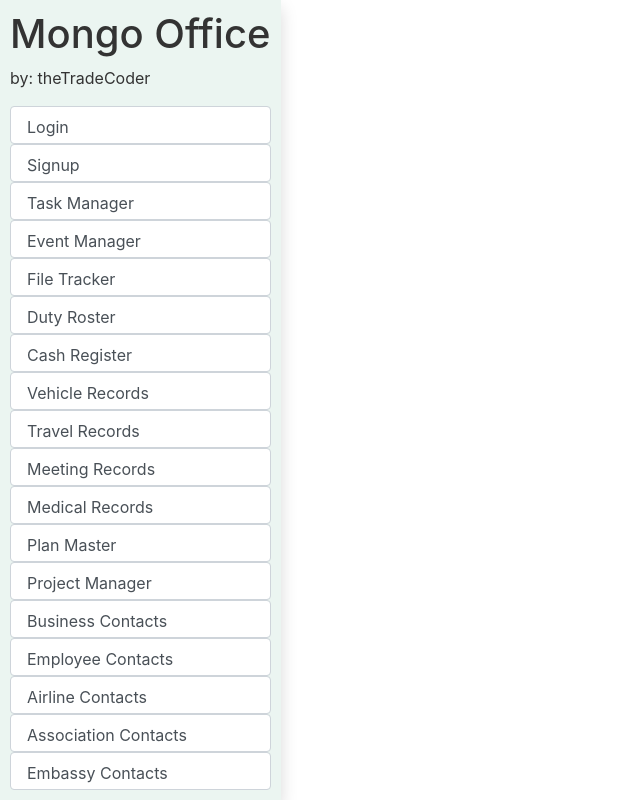
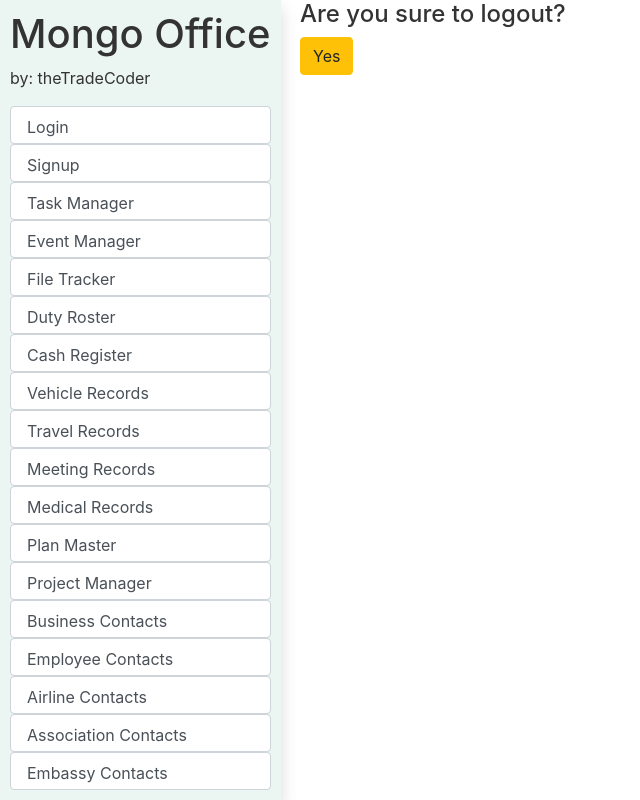
Before and after one commit to mydigita/mongo-office, a React (Create React App) app: page /mongo-office/logout in a window 1280 px wide. Shown: the whole page, without its empty margins (0-640 px from the left). Built offline with nearby package versions, Linux system fonts and the light colour scheme.

Commit message:
local update

```diff
--- a/src/App.js
+++ b/src/App.js
@@ -1,20 +1,22 @@
 import React from 'react';
 import {BrowserRouter as Router, Route} from 'react-router-dom';
-import SideNav from "./components/side-nav.component.js";
-import TaskManager from "./components/task-manager.component.js";
-import UserForm from "./components/users.component.js";
-import UserLogin from "./components/login.component.js";
+import SideNav from "./components/side-nav.component";
+import TaskManager from "./components/task-manager.component";
+import UserForm from "./components/users.component";
+import UserLogin from "./components/login.component";
 import {AccountUser, UserContext} from './components/user-context';
+import Logout from './components/logout.component'
 
 function App() {
 
   return (
     <Router>
       <AccountUser>
-      <SideNav />
-      <Route path="/mongo-office/accounts/signup" component={UserForm}/>
-      <Route path="/mongo-office/accounts/login" component={UserLogin}/>
-      <Route path="/mongo-office/task-manager/" exact component={TaskManager}/>
+          <SideNav />
+          <Route path="/mongo-office/accounts/signup" component={UserForm}/>
+          <Route path="/mongo-office/accounts/login" component={UserLogin}/>
+          <Route path="/mongo-office/task-manager/" exact component={TaskManager}/>
+          <Route path="/mongo-office/logout/" component={Logout}/>
       </AccountUser>
     </Router>
   );
--- a/src/components/login.component.js
+++ b/src/components/login.component.js
@@ -26,7 +26,7 @@ export default function UserLogin(){
         .then((data)=>{
             if(data.data.length>0){
                 setUserid(data.data);
-                window.location=`/mongo-office/`
+                // window.location=`/mongo-office/task-manager`;
             }else{window.alert('incorrect information!')}
         })
         .catch(err=>window.alert(err))
--- /dev/null
+++ b/src/components/logout.component.js
@@ -0,0 +1,25 @@
+import React, {useContext} from 'react';
+import {UserContext} from './user-context';
+import 'bootstrap/dist/css/bootstrap.min.css';
+import 'bootstrap/dist/js/bootstrap.bundle';
+import 'jquery/dist/jquery';
+
+export default function Logout(){
+    const [userid, setUserid] = useContext(UserContext);
+    function onSubmitLogoutTrue(e){
+        e.preventDefault();
+        setUserid("");
+        // window.location = '/mongo-office';
+    }
+
+    return(
+        <div className="body-part">
+            <form onSubmit={onSubmitLogoutTrue}>
+    <h4>Are you sure to logout? {userid}</h4>
+                <button type="submit" className="btn btn-warning">Yes</button>
+            </form>
+
+        </div>
+
+    );
+}
--- a/src/components/side-nav.component.js
+++ b/src/components/side-nav.component.js
@@ -35,6 +35,7 @@ export default function SideNav(){
                     <Link to="/mongo-office/association-contacts/" className="form-control nav-link">Association Contacts</Link>
                     <Link to="/mongo-office/embassy-contacts/" className="form-control nav-link">Embassy Contacts</Link>
                     <Link to="/mongo-office/visa-centers/" className="form-control nav-link">Visa Centers</Link>
+                    <Link to="/mongo-office/logout/" className="form-control nav-link">Logout</Link>
                 </div>
             </div>
         </div>
--- a/src/components/task-manager.component.js
+++ b/src/components/task-manager.component.js
@@ -14,7 +14,7 @@ export default function TaskManager(){
     return(
         <div className="body-part">
             <div>
-    <h1 className="text-center">Task Manager {userid}</h1>
+            <h1 className="text-center">Task Manager {userid}</h1>
                 <hr/>
             </div>
             <div>
--- a/src/components/user-context.js
+++ b/src/components/user-context.js
@@ -3,7 +3,7 @@ import React, {createContext, useState} from 'react';
 export const UserContext = createContext();
 
 export const AccountUser=(props)=>{
-    const [userid, setUserid]=useState("");
+    const [userid, setUserid]= useState("");
     return(
         <UserContext.Provider value= {[userid, setUserid]}>
             {props.children}
```
